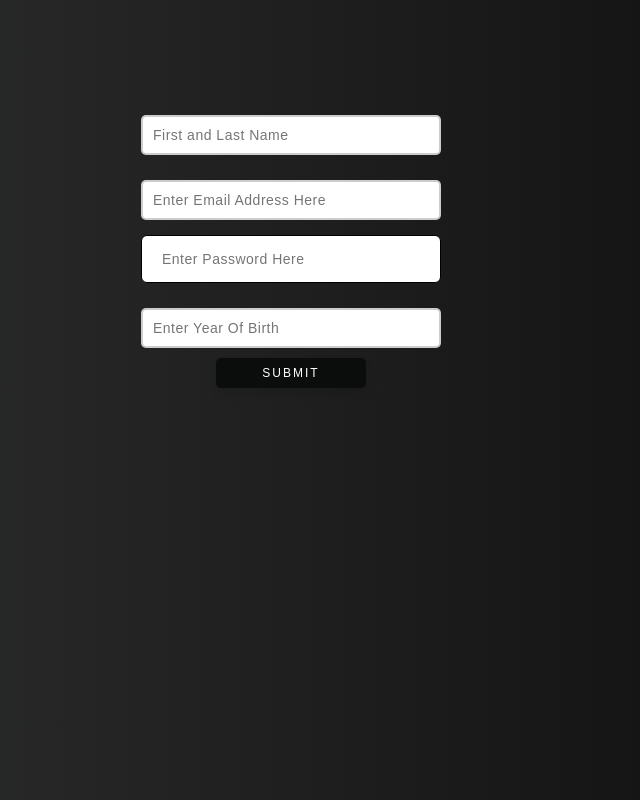
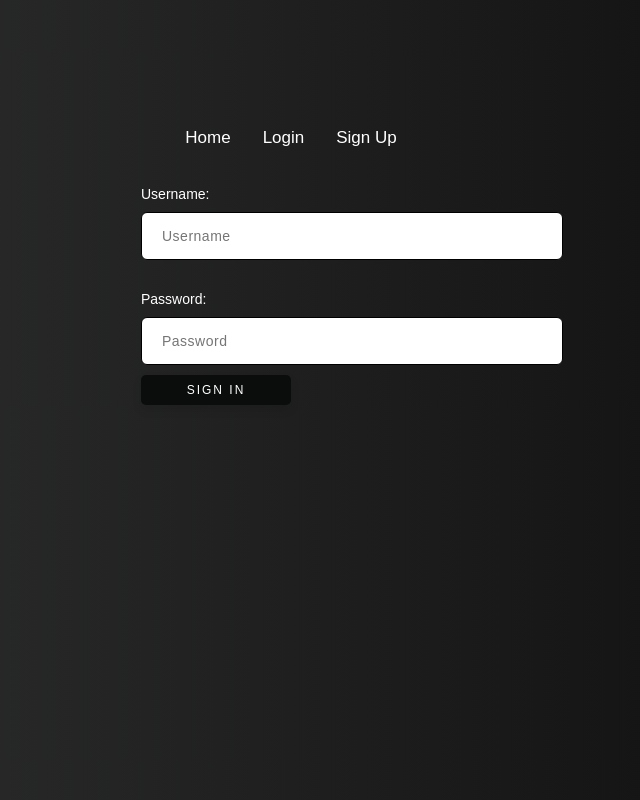
Before and after one commit to Buildweek-Food-Truck-Trackr2/front-end, a React (Create React App) app: page /Front-End/login in a window 1280 px wide. Shown: the whole page, without its empty margins (349-989 px from the left). Built offline with nearby package versions, Linux system fonts and the light colour scheme.

Commit message:
If run, this code will have a routed nav and login page and home page

```diff
--- a/src/App.css
+++ b/src/App.css
@@ -7,6 +7,8 @@ html {
   text-align : center;
   color      : white;
 }
+
+
 
 .user {
   /* font-size: 2rem;
@@ -61,6 +63,16 @@ input:placeholder {
   color: #a8b2b2;
 }
 
+.Navigation,
+a {
+  color          : white;
+  text-align     : center;
+  padding        : 14px 16px;
+  font-size      : 17px;
+  display        : flex;
+  justify-content: center;
+}
+
 button {
   width           : 150px;
   display         : inline-block;
--- a/src/App.js
+++ b/src/App.js
@@ -1,13 +1,19 @@
 import React from "react";
-import { BrowserRouter, Route, Switch } from "react-router-dom";
-import Form from "./Components/Form";
+import { Route, Switch } from "react-router-dom";
+import Form from "./Components/Signup";
 import "./App.css";
+import Home from "./Components/modals/Home";
+import Login from "./Components/modals/Login";
+import Navigation from "./Components/modals/Nav";
 
 function App() {
   return (
     <div className="App">
+      <Navigation />
       <Switch>
-        <Form />
+        <Route exact path="/" component={Home} />
+        <Route path="/login" component={Login} />
+        <Route path="/signup" component={Form} />
       </Switch>
     </div>
   );
--- /dev/null
+++ b/src/Components/modals/Home.js
@@ -0,0 +1,5 @@
+import React from "react";
+
+const Home = () => <h1>Welcome to Sleep Tracker</h1>;
+
+export default Home;
--- /dev/null
+++ b/src/Components/modals/Login.js
@@ -0,0 +1,68 @@
+import React, { useState } from "react";
+import axios from "axios";
+
+export default function Signin(props) {
+  const [signIn, setSignIn] = useState({
+    username: "",
+    password: "",
+  });
+  const [loads, setLoads] = useState(false);
+
+  const handleSubmit = (event) => {
+    event.preventDefault();
+    setLoads(true);
+
+    axios
+      .post("Need BackEnd URL", signIn)
+      .then((response) => {
+        console.log("response: ", response);
+        setLoads(false);
+        // props.history.push("/my");
+      })
+      .catch((err) => console.log("Error: ", err));
+  };
+
+  const handleChanges = (event) => {
+    setSignIn({
+      ...signIn,
+      [event.target.name]: event.target.value,
+    });
+  };
+
+  if (loads === true) {
+    return (
+      <div>
+        <div> Oops! Try again! </div>
+      </div>
+    );
+  } else {
+    return (
+      <div>
+        <form onSubmit={handleSubmit}>
+          <div>
+            <label htmlFor="username">Username: </label>
+            <input
+              id="username"
+              label="Username"
+              name="username"
+              placeholder="Username"
+              onChange={handleChanges}
+            />
+            <br />
+            <label htmlFor="password">Password: </label>
+            <input
+              name="password"
+              label="Password"
+              type="password"
+              id="password"
+              placeholder="Password"
+              onChange={handleChanges}
+            />
+          </div>
+          <button>Sign In</button>
+          <div></div>
+        </form>
+      </div>
+    );
+  }
+}
--- /dev/null
+++ b/src/Components/modals/Nav.js
@@ -0,0 +1,21 @@
+import React from "react";
+import { Link } from "react-router-dom";
+
+const Navigation = () => {
+  return (
+    <div>
+      <div className="Navigation">
+        <Link to="/">Home</Link>
+
+        <div>
+          <Link to="/login">Login</Link>
+        </div>
+        <div>
+          <Link to="/signup">Sign Up</Link>
+        </div>
+      </div>
+    </div>
+  );
+};
+
+export default Navigation;
```
Also changed, not shown: src/PrivateRoute.js (deleted, +0 -18 lines), src/Components/Signup.js (renamed from src/Components/Form.js).
